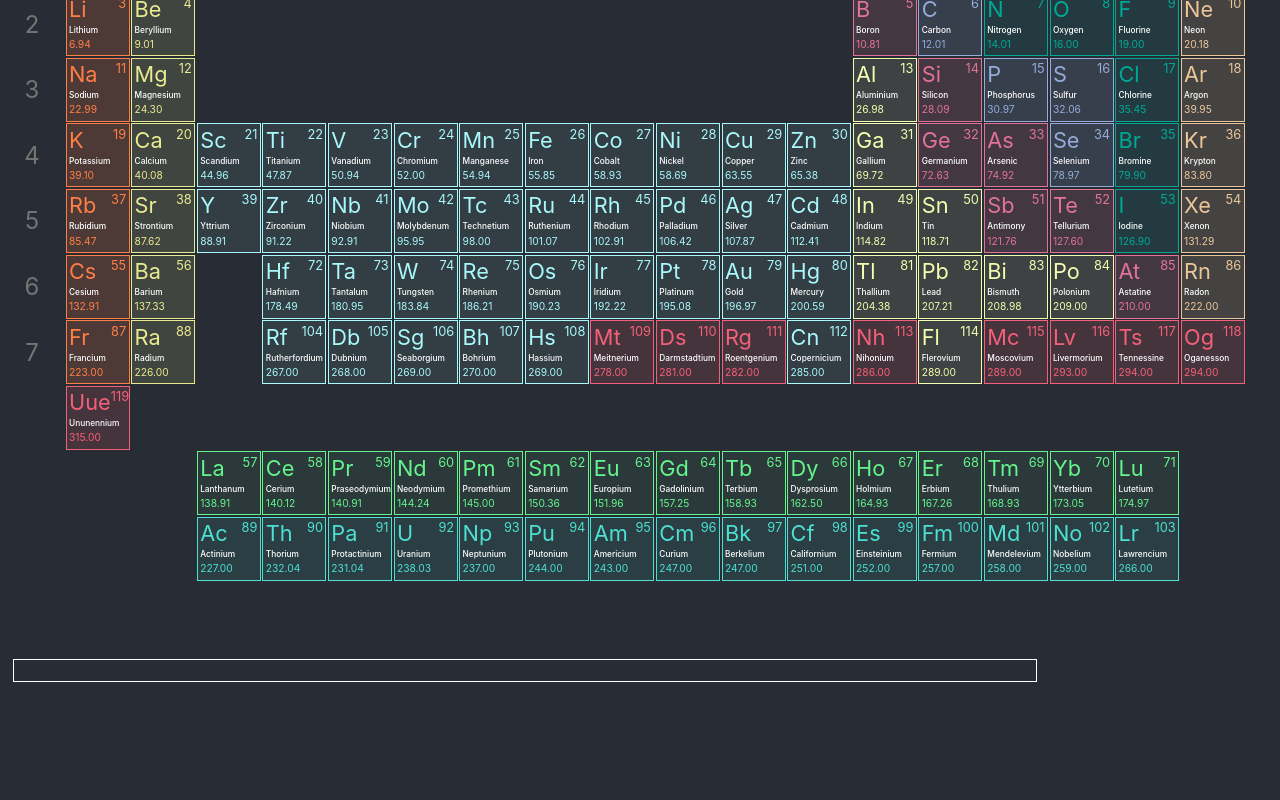
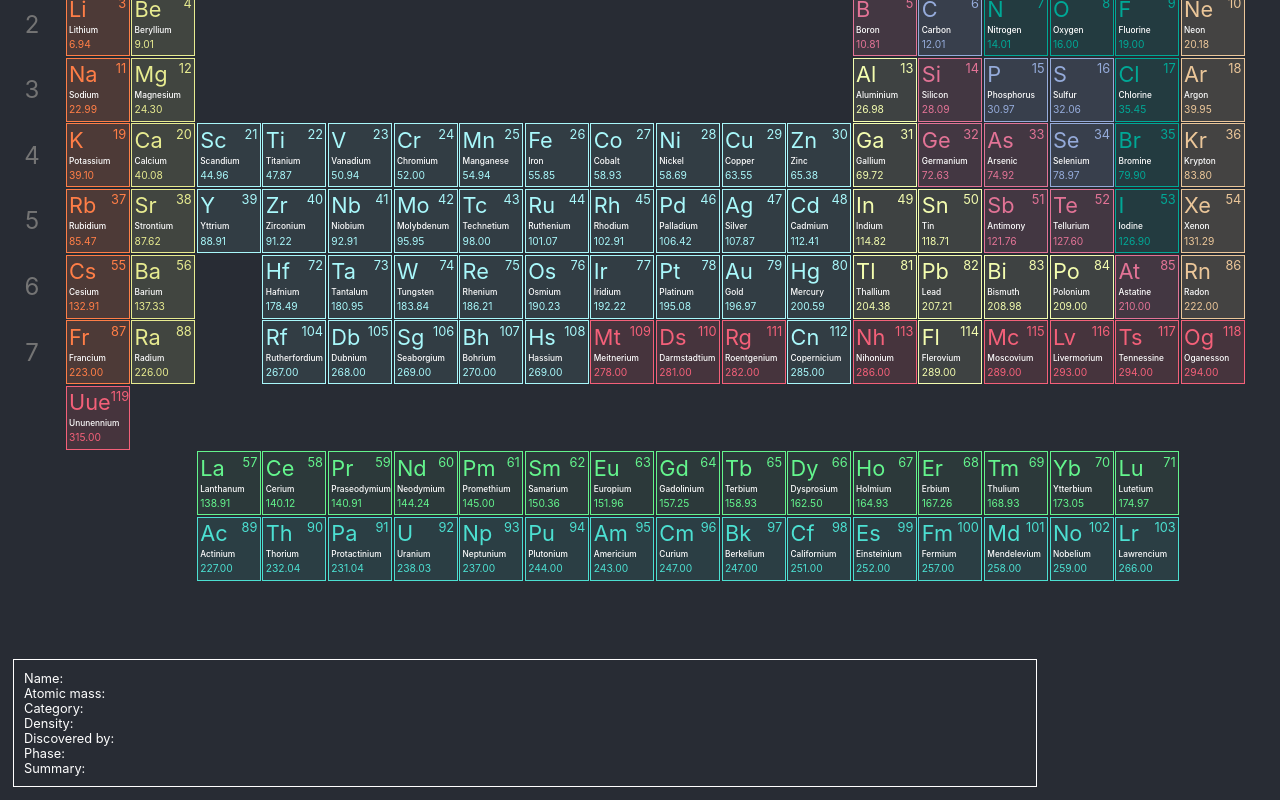
Before and after one commit to etienne-bourganel/periodic_table, a React (Create React App) app: page / in a window 1280 px wide. Shown: the part 259-1059 px from the top of the page. Before the commit the page ends 954 px from the top, so only its background shows below. Built offline with nearby package versions, Linux system fonts and the light colour scheme.

Commit message:
Change element info from array to object

```diff
--- a/src/components/InfoBoxLine/index.css
+++ b/src/components/InfoBox/index.css
@@ -1,7 +1,7 @@
 .InfoBox {
   border: 1px solid #fff;
   box-sizing: border-box;
-  /* color: #fff; */
+  color: #fff;
   display: grid;
   font-size: 0.8em;
   margin: 1em;
@@ -9,11 +9,6 @@
   width: 80vw;
 }
 
-.Name {
-  color: rgb(47, 184, 19);
-  font-weight: 700;
-}
-
 .InfoBoxLine {
   color: #fff;
   margin: 0.2em;
--- /dev/null
+++ b/src/components/InfoBox/index.js
@@ -0,0 +1,33 @@
+import React from "react"
+import "./index.css"
+import InfoBoxItem from "../InfoBoxItem"
+
+const InfoBox = ({ ElementInfoJSON }) => {
+  const infoToShow = [
+    "name",
+    "atomic_mass",
+    "category",
+    "density",
+    "discovered_by",
+    "phase",
+    "summary",
+  ]
+
+  const titlefy = (str) => {
+    return (str.charAt(0).toUpperCase() + str.slice(1) + ": ").replace("_", " ")
+  }
+
+  return (
+    <div className='InfoBox'>
+      {infoToShow.map((infoItem) => (
+        <InfoBoxItem
+          key={infoItem}
+          infoItemTitle={titlefy(infoItem)}
+          infoItem={ElementInfoJSON[infoItem]}
+        />
+      ))}
+    </div>
+  )
+}
+
+export default InfoBox
--- /dev/null
+++ b/src/components/InfoBoxItem/index.js
@@ -0,0 +1,13 @@
+import React from "react"
+import "./index.css"
+
+const InfoBoxItem = ({ infoItemTitle, infoItem }) => {
+  return (
+    <div className={infoItemTitle.substring[(0, 3)]}>
+      <span>{infoItemTitle}</span>
+      <span>{infoItem}</span>
+    </div>
+  )
+}
+
+export default InfoBoxItem
--- a/src/components/InfoBoxLine/index.js
+++ /dev/null
@@ -1,12 +0,0 @@
-import React from "react"
-import "./index.css"
-
-const InfoBoxLine = ({ props }) => {
-  return (
-    <div className='InfoBoxLine'>
-      <div className={`${props.substring(0, 4)}`}>{props}</div>
-    </div>
-  )
-}
-
-export default InfoBoxLine
--- a/src/components/Table/index.js
+++ b/src/components/Table/index.js
@@ -1,20 +1,17 @@
 import React, { useState } from "react"
 import Cell from "../Cell"
-import InfoBoxLine from "../InfoBoxLine"
+import InfoBox from "../InfoBox"
 import "./index.css"
 import createPeriodicTable from "../../modules/createPeriodicTable"
-import createElementInfoArray from "../../modules/createElementInfoArray"
 
 const Table = () => {
   const tableTemplate = createPeriodicTable()
 
   const updateInfoBox = (elementInfo) => {
-    const data = createElementInfoArray(elementInfo)
-    setInfoBoxData(data)
-    console.log(data)
+    setInfoBoxData(elementInfo)
   }
 
-  const [InfoBoxData, setInfoBoxData] = useState([])
+  const [InfoBoxData, setInfoBoxData] = useState({})
 
   return (
     <div className='TableAndInfoBoxContainer'>
@@ -27,10 +24,8 @@ const Table = () => {
           />
         ))}
       </div>
-      <div className='InfoBox'>
-        {InfoBoxData.map((InfoLine) => (
-          <InfoBoxLine key={InfoLine} props={InfoLine} />
-        ))}
+      <div>
+        <InfoBox ElementInfoJSON={InfoBoxData} />
       </div>
     </div>
   )
```
Also changed, not shown: src/components/InfoBoxItem/index.css (added).
